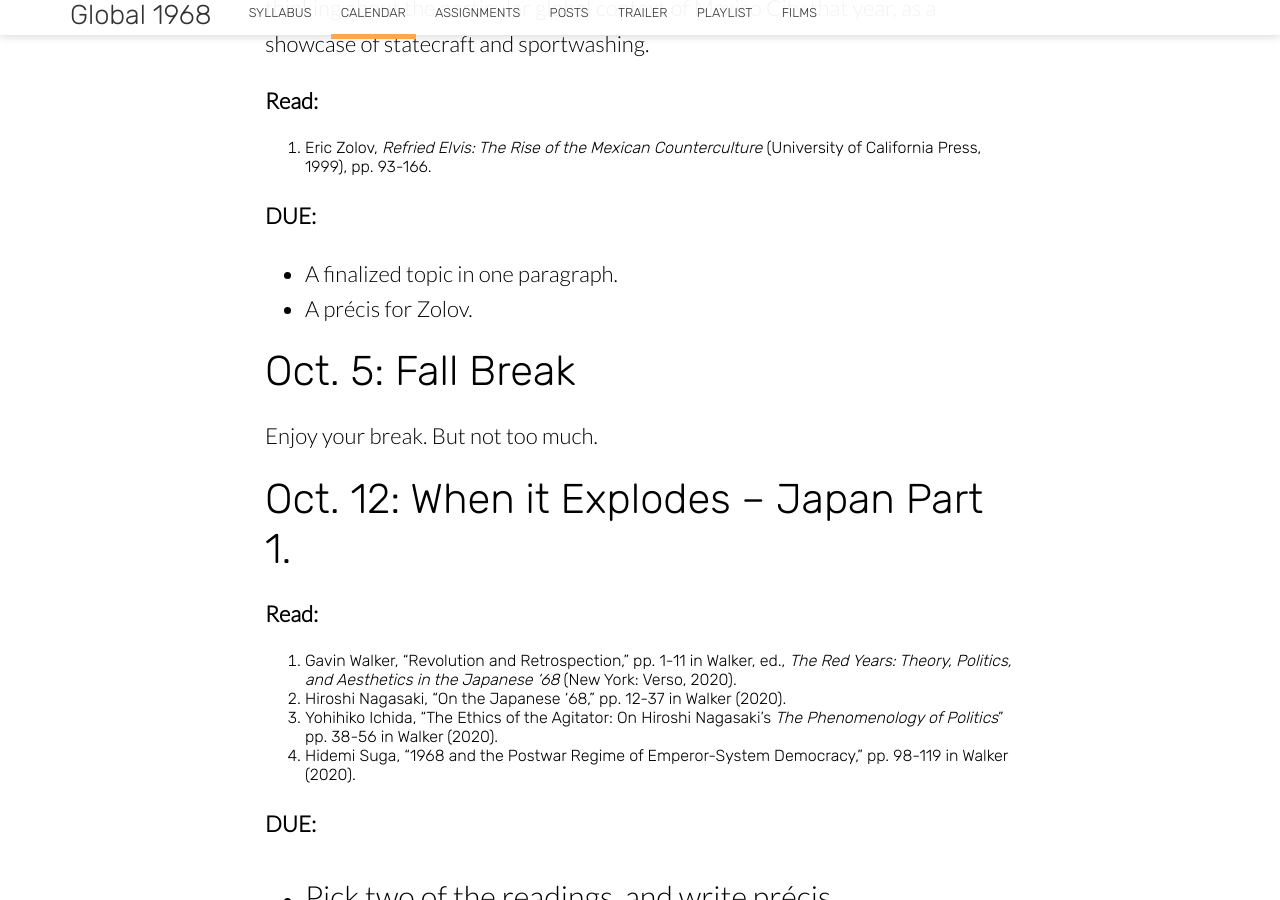
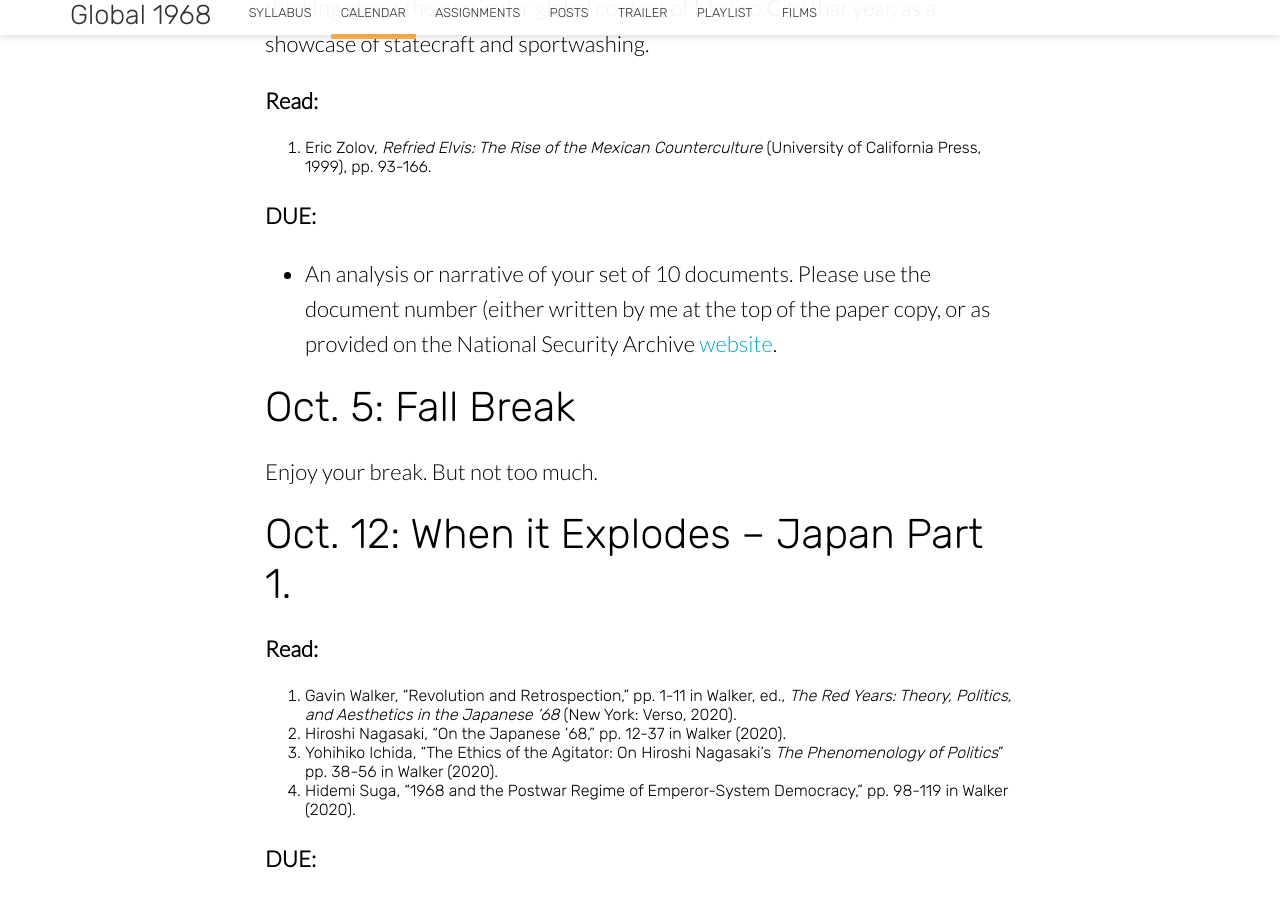
Before and after one commit to chadblack/Global1968, a Jekyll site: the page built from calendar.md, in a window 1280 px wide and 900 px high, scrolled down 3804 px. Built offline with Jekyll 4.4.1, drawn with Linux system fonts in a browser that asks for light colours; nearby versions of some CDN libraries; some of the changed text lies outside the part shown.

Commit message:
calendar changes

```diff
--- a/calendar.md
+++ b/calendar.md
@@ -108,8 +108,10 @@ a showcase of statecraft and sportwashing.
 
 **DUE:**
 
-* A finalized topic in one paragraph.
-* A précis for Zolov.
+* An analysis or narrative of your set of 10 documents. Please use the document
+  number (either written by me at the top of the paper copy, or as provided on
+  the National Security Archive
+  [website](https://nsarchive2.gwu.edu/NSAEBB/NSAEBB99/).
 
 
 ## Oct. 5: Fall Break
@@ -136,7 +138,8 @@ Enjoy your break. But not too much.
 
 * Pick two of the readings, and write précis.
 
-* Annotated bibliography with secondary and primary sources.
+* Finalized topic expressed in one paragraph and including your **historical
+  question**.
 
 ## Oct. 19: What were the Stakes -- Japan Part 2.
 
@@ -151,6 +154,7 @@ Enjoy your break. But not too much.
 **DUE:**
 
 * Reading précis.
+* Bibliography and primary source collections for your paper.
 
 ## Oct. 26: From 1968 -- France Part 1.
 
```
